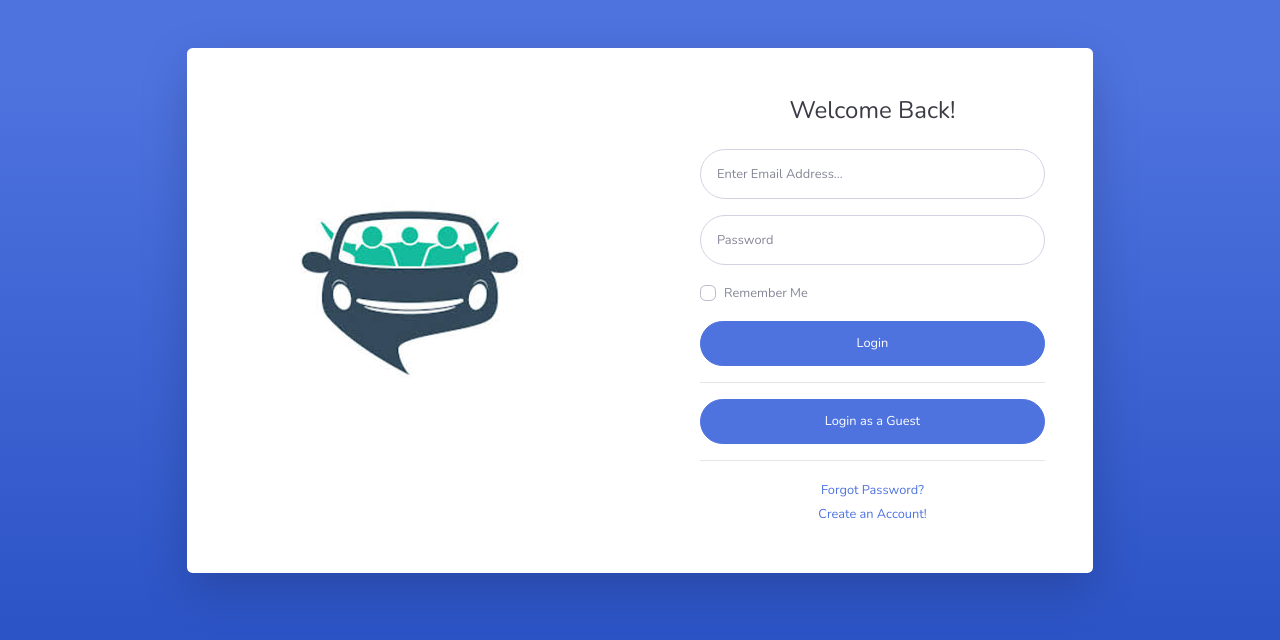
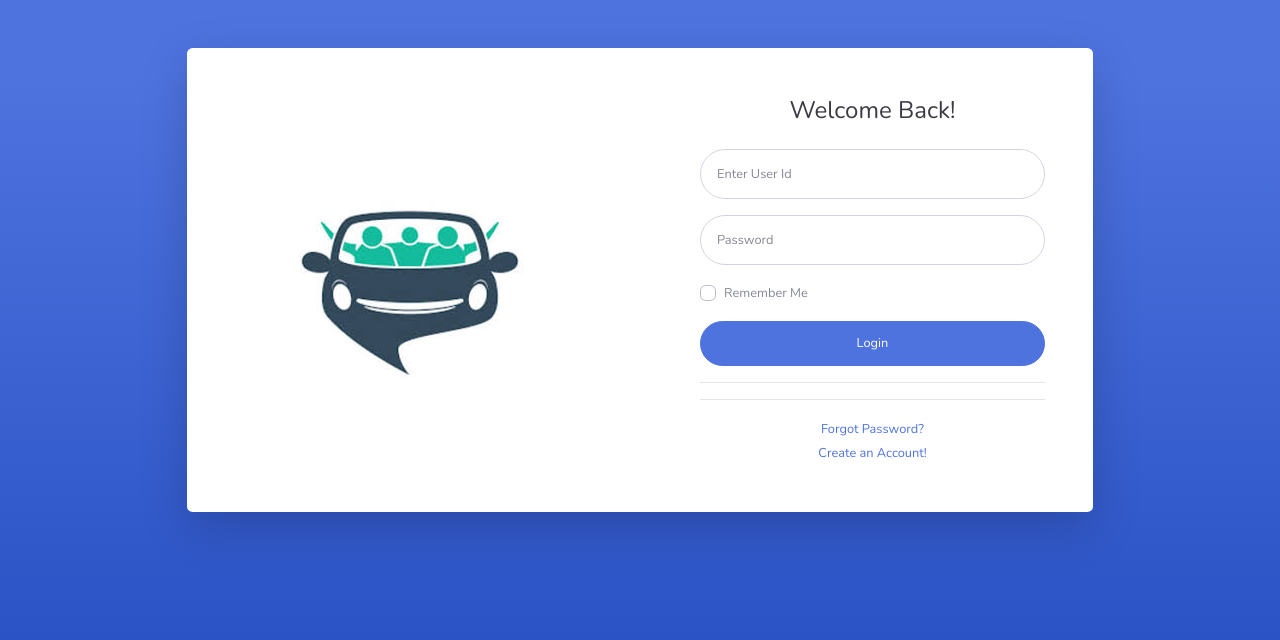
Before and after one commit to goel97/Car-Pooling-Management, a Django app: page /login/ in a window 1280 px wide. Shown: the top 640 px of the page. Run offline with Django 3.2, Linux system fonts and the light colour scheme; some libraries are stand-ins or nearby versions.

Commit message:
Login Done

```diff
--- a/carpool/carpool/logPage/templates/login.html
+++ b/carpool/carpool/logPage/templates/login.html
@@ -52,12 +52,13 @@
                   <div class="text-center">
                     <h1 class="h4 text-gray-900 mb-4">Welcome Back!</h1>
                   </div>
-                  <form class="user">
+                  <form action="{% url 'logPage:authenticate' %}" name = "authenticate" method = "post" class= "user">
+                    {% csrf_token %}
                     <div class="form-group">
-                      <input type="email" class="form-control form-control-user" id="exampleInputEmail" aria-describedby="emailHelp" placeholder="Enter Email Address...">
+                      <input type="text" class="form-control form-control-user" name = "userId" id="userId" placeholder="Enter User Id">
                     </div>
                     <div class="form-group">
-                      <input type="password" class="form-control form-control-user" id="exampleInputPassword" placeholder="Password">
+                      <input type="password" class="form-control form-control-user" name = "passWd" id="passWd" placeholder="Password">
                     </div>
                     <div class="form-group">
                       <div class="custom-control custom-checkbox small">
@@ -65,13 +66,8 @@
                         <label class="custom-control-label" for="customCheck">Remember Me</label>
                       </div>
                     </div>
-                    <a href= "{% url 'logPage:option' %}" class="btn btn-primary btn-user btn-block">
-                      Login
-                    </a>
+                    <input type="submit" class="btn btn-primary btn-user btn-block" value="Login">
                     <hr>
-                    <a href= "{% url 'logPage:option' %}" class="btn btn-primary btn-user btn-block">
-                      Login as a Guest
-                    </a>
                   </form>
                   <hr>
                   <div class="text-center">
@@ -101,7 +97,13 @@
 
   <!-- Custom scripts for all pages-->
   <script src="js/sb-admin-2.min.js"></script>
+  {% if loginFail == True %}
+   <script> alert("Password is incorrect!") </script>
+  {% endif %}
 
+  {% if userExist == False %}
+   <script> alert("User Id does not exist!") </script>
+  {% endif %}
 </body>
 
 </html>
--- a/carpool/carpool/logPage/urls.py
+++ b/carpool/carpool/logPage/urls.py
@@ -21,5 +21,6 @@ urlpatterns = [
 	path('register.html' , views.register , name = "register"),
 	path('forgot-password.html' , views.forget , name = "forget"),
 	path('option/' , views.drive_or_ride , name = "option"),
-	path('registerUser/' , views.addUser , name = "registerUser")
+	path('registerUser/' , views.addUser , name = "registerUser"),
+	path('verifyUser/' , views.verifyUser , name = "authenticate"),
 ]
--- a/carpool/carpool/logPage/views.py
+++ b/carpool/carpool/logPage/views.py
@@ -15,7 +15,8 @@ def drive_or_ride(request):
 	return render(request  , "drive_or_ride.html" , {})
 
 def register(request):
-	return render(request , "register.html" , {})
+	context = {'userExist' : False}
+	return render(request , "register.html" , context)
 
 def forget(request):
 	return render(request , "forgot-password.html" , {})
@@ -32,12 +33,29 @@ def validateForm(input):
 
 
 def addUser(request):
-	print("BLAH -----------\n BLAH =============\n")
+	context = {'userExist' : False}
 	if request.method == "POST":
 		if validateForm(request.POST) == True:
-			return render(request , "register.html" , {'userExist' : True})
+			context['userExist'] = True
+			return render(request , "register.html" , context)
 
 	return render(request  , "drive_or_ride.html" , {})
 
+def verifyUser(request):
+	context = {'loginFail' : False , 'userExist' : True}
+	if request.method == "POST":
+		try:
+			newUser = user.objects.get(pk = request.POST["userId"])
+			if newUser.passWd != request.POST["passWd"]:
+				context['loginFail'] = True
+				return render(request , "login.html" , context)
+			else:
+				return render(request  , "drive_or_ride.html" , {})
+		except:
+			context['userExist'] = False
+			return render(request , "login.html" ,context)
+
+
+
 
 # if {{userExist}}
```
